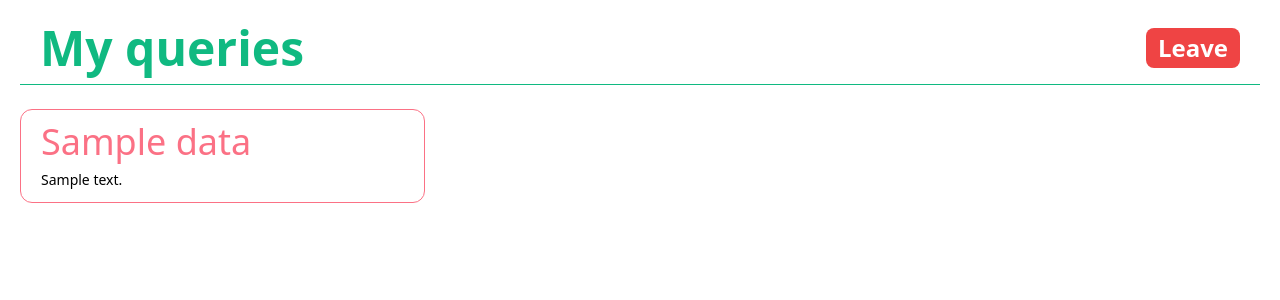
After one commit to bigsparsh/nyaya-again, a Django app: template templates/my_queries.html in a window 1280 px wide. The commit adds this page. Shown: the top 300 px of the page. Run offline with Django 4.2, Linux system fonts and the light colour scheme; the template is opened without the code that fills it: most values are stand-ins (such as "Sample title", 1, 10 or a date in 2020); some libraries are stand-ins or nearby versions.

Commit message:
Added my queries section for both lawyers and users

```diff
--- a/core/urls.py
+++ b/core/urls.py
@@ -8,6 +8,7 @@ urlpatterns = [
     path('lawyer_register/', views.lawyer_register, name="lawyer_register"),
     path('query_generator/', views.query_generator, name="query_generator"),
     path('info_page/', views.info_page, name="info_page"),
+    path('my_queries/', views.my_queries, name="my_queries"),
     path('dashboard/', views.dashboard, name="dashboard"),
     path('logout/', views.logout, name="logout"),
     path('clear_buffer/', views.clear_buffer, name="clear_buffer"),
--- /dev/null
+++ b/templates/my_queries.html
@@ -0,0 +1,32 @@
+<!doctype html>
+<html lang="en">
+<head>
+    <meta charset="UTF-8">
+    <meta name="viewport"
+          content="width=device-width, user-scalable=no, initial-scale=1.0, maximum-scale=1.0, minimum-scale=1.0">
+    <meta http-equiv="X-UA-Compatible" content="ie=edge">
+    <script src="//cdn.tailwindcss.com"></script>
+    <title>Document</title>
+</head>
+<body class="px-5 pt-3 pb-10">
+
+    <div class="text-5xl font-semibold px-5 py-3 flex justify-between items-center">
+        <h1 class="font-bold text-emerald-500"> My queries </h1>
+        <div class="btns flex items-center justify-center gap-3">
+            <a href="/dashboard" class="text-2xl font-semibold bg-red-500 px-3 py-1 text-white rounded-lg">Leave</a>
+        </div>
+    </div>
+    <hr class="border-emerald-500">
+    <br>
+    <div class="big-container grid grid-cols-3 gap-3">
+        {% for data in main_data %}
+            <div class="container border border-rose-400 rounded-xl px-5 py-3 space-y-2">
+                <h1 class="text-4xl font-light text-rose-400 ">{{data.title}}</h1>
+                <h1 class="text-sm">{{data.description}}</h1>
+            </div>
+        {% endfor %}
+    </div>
+
+
+</body>
+</html>
```
Also changed, not shown: core/store_db.py (+11 -1 lines), core/views.py (+19 -1 lines), templates/dashboard.html (+7 -3 lines), db.sqlite3.
